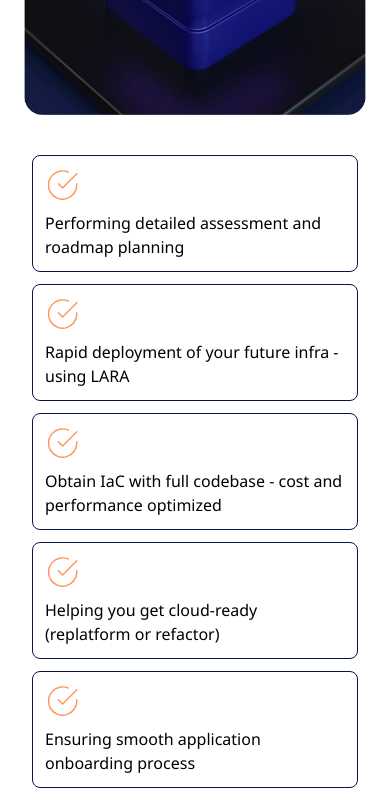
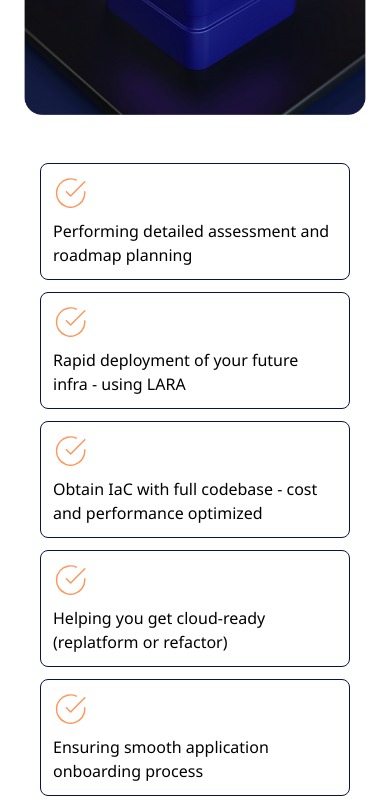
Before and after one commit to Lukman10a/web-agency, a Next.js app: page /aws in a window 390 px wide. Shown: the part 4480-5282 px from the top of the page. Built offline with nearby package versions, Linux system fonts and the light colour scheme.

Commit message:
add testimonial, contact and LARA sections to AWS, set some respon siveness

```diff
--- a/src/pages/aws.tsx
+++ b/src/pages/aws.tsx
@@ -182,6 +182,7 @@ export default function AWS() {
           </div>
         ))}
       </section>
+
       {/* Categories Section */}
       <section>
         <div className="flex flex-wrap items-center justify-center gap-10 p-10 lg:gap-4">
@@ -211,7 +212,7 @@ export default function AWS() {
             alt="Contact us"
             className="w-[500px] md:py-2 sm:px-6"
           />
-          <div className="flex gap-4 md:p-8 sm:flex-col">
+          <div className="flex gap-4 lg:p-10 lg:flex-col">
             <div className="space-y-3">
               {consultingServices.map((service, index) => (
                 <div
```
